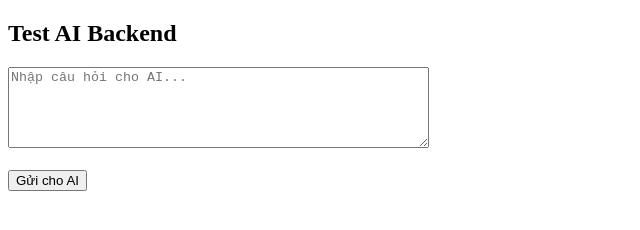
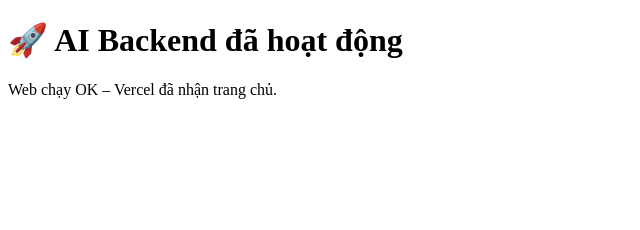
Before and after one commit to thienpcr7/ai-backend, a plain HTML site: page api/index.html in a window 1280 px wide. Shown: the whole page, without its empty margins (0-640 px from the left). Drawn offline with Linux system fonts and the light colour scheme.

Commit message:
Modify index.html for AI Backend display
Updated the title and added a header and paragraph to indicate the AI backend is operational.

```diff
--- a/api/index.html
+++ b/api/index.html
@@ -1,36 +1,11 @@
 <!DOCTYPE html>
-<html>
+<html lang="vi">
 <head>
-  <meta charset="UTF-8" />
-  <title>Test AI</title>
+  <meta charset="UTF-8">
+  <title>AI Backend – Thiện Master AI</title>
 </head>
 <body>
-  <h2>Test AI Backend</h2>
-
-  <textarea id="input" placeholder="Nhập câu hỏi cho AI..." rows="5" cols="50"></textarea>
-  <br><br>
-  <button onclick="send()">Gửi cho AI</button>
-
-  <pre id="result"></pre>
-
-  <script>
-    async function send() {
-      const text = document.getElementById("input").value;
-
-      const res = await fetch("/api/ai", {
-        method: "POST",
-        headers: {
-          "Content-Type": "application/json"
-        },
-        body: JSON.stringify({
-          prompt: text
-        })
-      });
-
-      const data = await res.json();
-      document.getElementById("result").innerText =
-        JSON.stringify(data, null, 2);
-    }
-  </script>
+  <h1>🚀 AI Backend đã hoạt động</h1>
+  <p>Web chạy OK – Vercel đã nhận trang chủ.</p>
 </body>
 </html>
```
